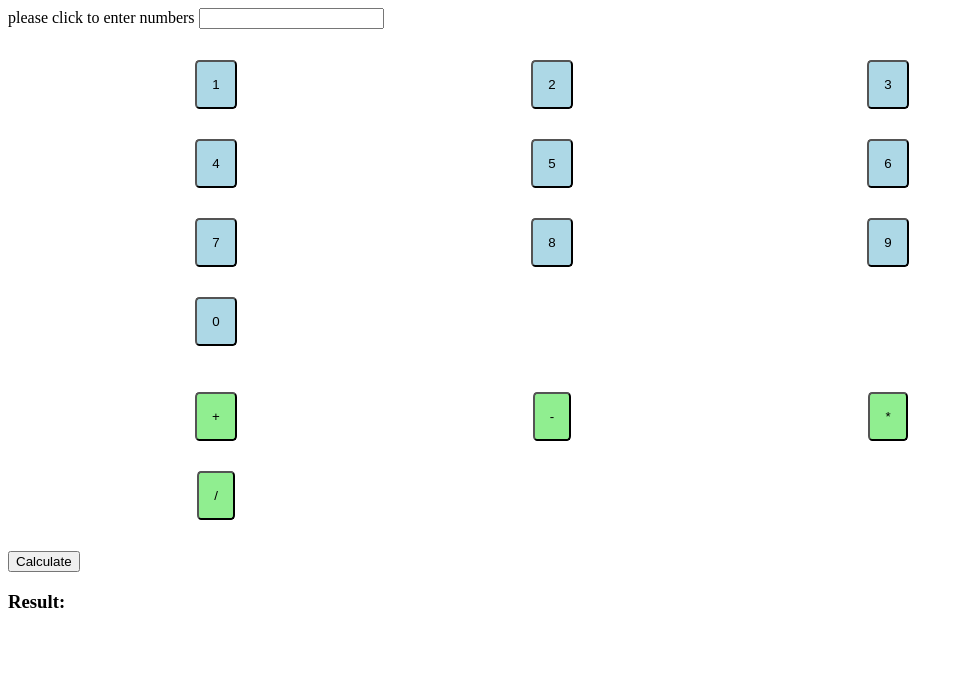
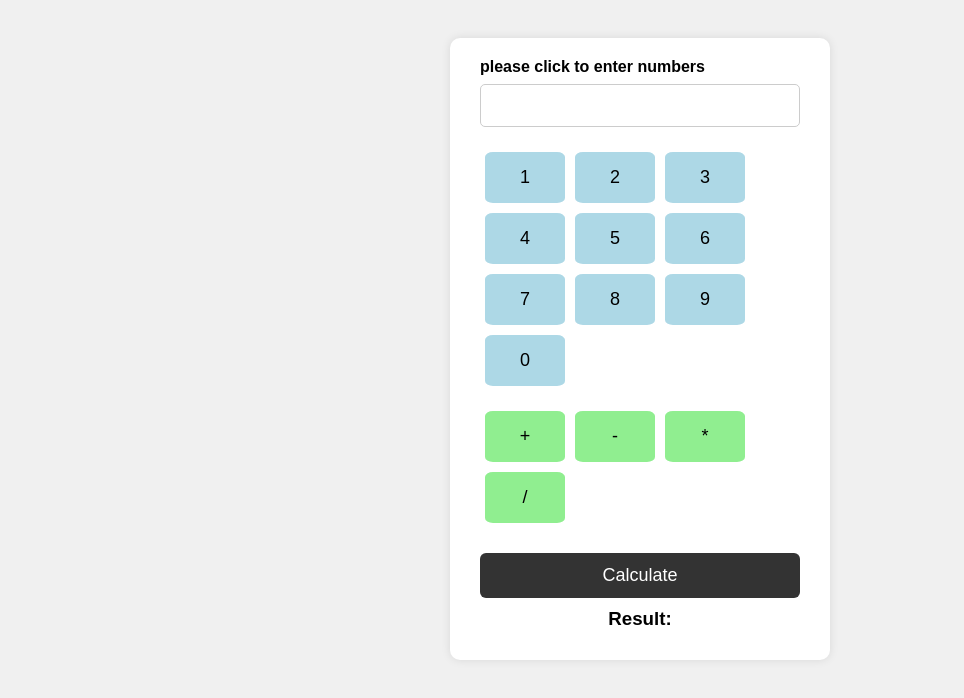
Before and after one commit to adarshbyte/js-machine-coding, a plain HTML site: page problems/calculator/index.html in a window 1280 px wide. Shown: the whole page, without its empty margins (0-964 px from the left). Drawn offline with Linux system fonts and the light colour scheme.

Commit message:
css fixes

```diff
--- a/problems/calculator/index.html
+++ b/problems/calculator/index.html
@@ -1,40 +1,101 @@
 <!DOCTYPE html>
 <html lang="en">
   <head>
-    <meta charset="UTF-8">
-    <meta name="viewport" content="width=device-width, initial-scale=1.0">
+    <meta charset="UTF-8" />
+    <meta name="viewport" content="width=device-width, initial-scale=1.0" />
     <title>Calculator app</title>
     <style>
+      body {
+        font-family: sans-serif;
+        display: flex;
+        justify-content: center;
+        align-items: flex-start;
+        padding: 30px;
+        background: #f0f0f0;
+      }
+      div {
+        background: white;
+        padding: 20px 30px;
+        border-radius: 10px;
+        box-shadow: 0 0 10px rgba(0, 0, 0, 0.1);
+        width: 320px;
+      }
+      label {
+        display: block;
+        margin-bottom: 8px;
+        font-weight: bold;
+      }
+      input[type="text"] {
+        width: 100%;
+        padding: 10px;
+        font-size: 18px;
+        margin-bottom: 20px;
+        border: 1px solid #ccc;
+        border-radius: 5px;
+        box-sizing: border-box;
+      }
       ul {
         list-style: none;
         display: flex;
         flex-wrap: wrap;
+        padding: 0;
+        margin: 0 0 15px 0;
       }
       ul li {
         width: 25%;
-            margin: 10px;
         padding: 5px;
         text-align: center;
       }
-        button{
+      ul li button {
+        width: 100%;
+        padding: 15px 0;
+        background-color: lightblue;
+        border: none;
+        border-radius: 10%;
+        font-size: 18px;
+        transition: background 0.2s;
+      }
+      ul li button:hover {
+        background-color: deepskyblue;
+        color: white;
+      }
+      #actionButtons button {
+        background-color: lightgreen;
+      }
+      #actionButtons button:hover {
+        background-color: limegreen;
+        color: white;
+      }
+      button[type="button"] {
+        width: 100%;
+        padding: 12px;
+        font-size: 18px;
+        background-color: #333;
+        color: white;
+        border: none;
+        border-radius: 6px;
+        margin-top: 10px;
         cursor: pointer;
       }
-        ul li button {
-            background-color: lightblue;
-            padding: 15px;
-            border-radius: 10%;
-            cursor: pointer;
+      button[type="button"]:hover {
+        background-color: #111;
       }
-        #actionButtons button{
-            background-color: lightgreen;
+      h3,
+      h4 {
+        text-align: center;
+        margin: 10px 0 0 0;
+      }
+      #result {
+        font-size: 24px;
+        font-weight: bold;
+        color: #444;
       }
     </style>
-
   </head>
   <body>
     <div>
       <label htmlFor="inputElement">please click to enter numbers</label>
-    <input type="text" id="inputElement"/>
+      <input type="text" id="inputElement" />
       <ul>
         <li><button class="num">1</button></li>
         <li><button class="num">2</button></li>
@@ -46,7 +107,6 @@
         <li><button class="num">8</button></li>
         <li><button class="num">9</button></li>
         <li><button class="num">0</button></li>
-
       </ul>
       <ul id="actionButtons">
         <li>
@@ -63,38 +123,37 @@
         </li>
       </ul>
       <button type="button" onclick="calculate()">Calculate</button>
-        <h3>Result: </h3>
+      <h3>Result:</h3>
       <h4 id="result"></h4>
     </div>
     <script>
-        const numbers = document.getElementsByClassName('num');
-        const actions = document.getElementsByClassName('action')
-        const inputElement = document.getElementById('inputElement');
-        console.log(numbers,"numbers")
-        const addToInput = (number)=>{
-            inputElement.innerText=inputElement.innerText+number;
-            }
+      const numbers = document.getElementsByClassName("num");
+      const actions = document.getElementsByClassName("action");
+      const inputElement = document.getElementById("inputElement");
+      console.log(numbers, "numbers");
+      const addToInput = (number) => {
+        inputElement.innerText = inputElement.innerText + number;
+      };
       for (let button of numbers) {
-            button.addEventListener('click', () => {
+        button.addEventListener("click", () => {
           inputElement.value += button.textContent;
         });
       }
       for (let button of actions) {
-            button.addEventListener('click', () => {
+        button.addEventListener("click", () => {
           inputElement.value += button.textContent;
         });
       }
-        const calculate = ()=>{
-            let str = document.getElementById('inputElement').value;
+      const calculate = () => {
+        let str = document.getElementById("inputElement").value;
         console.log(str);
-            try{
+        try {
           let result = eval(str);
-                document.getElementById('result').innerText=result;
-            }catch(e){
-                alert('error')
+          document.getElementById("result").innerText = result;
+        } catch (e) {
+          alert("error");
         }
-        }
+      };
     </script>
   </body>
-
 </html>
```
Lines whose indentation alone changed are shown as unchanged.
